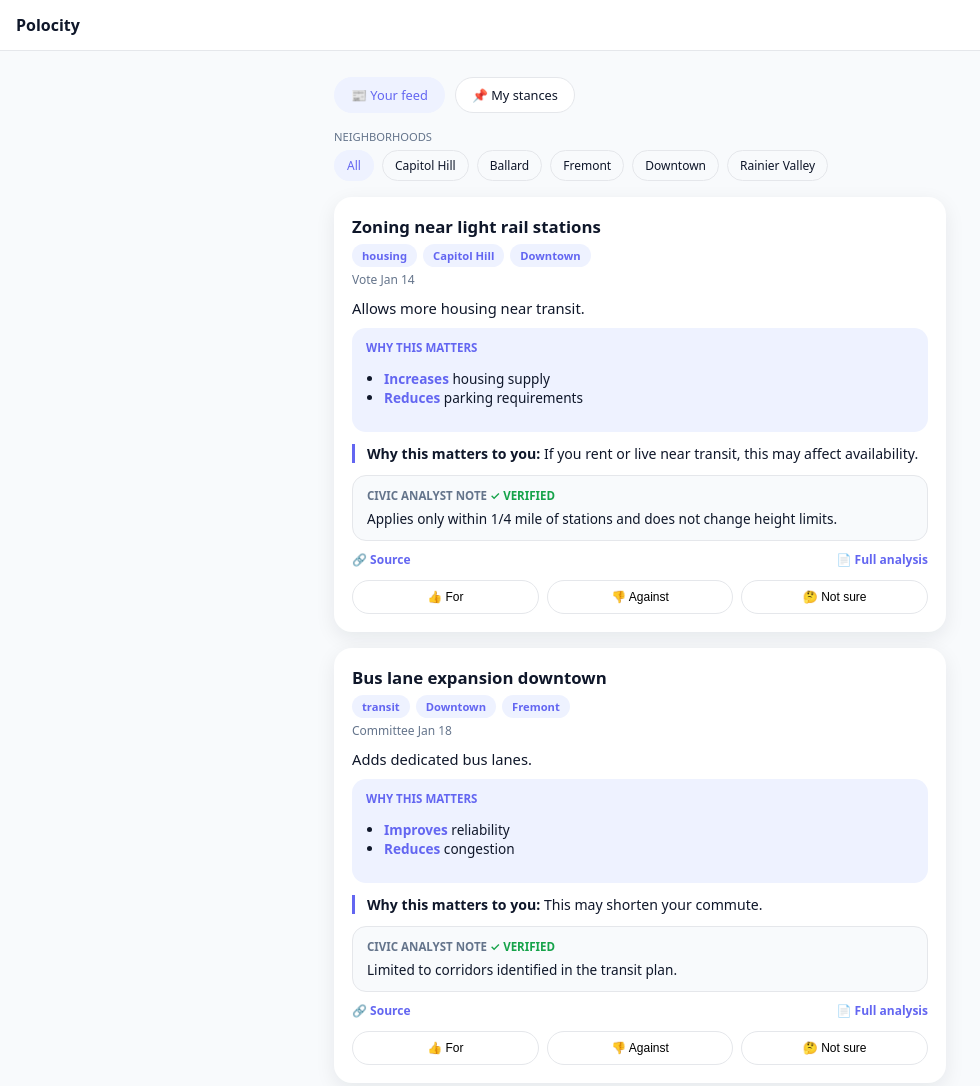
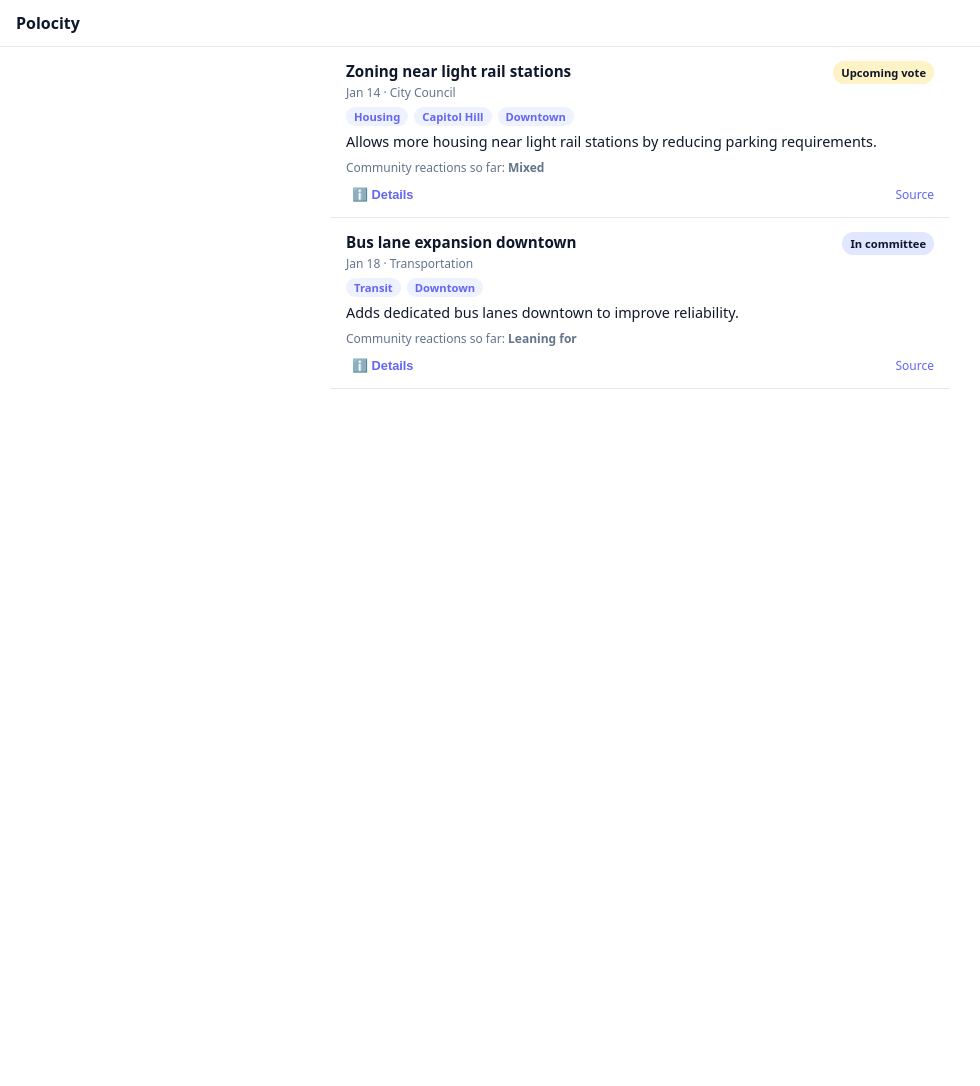
Before and after one commit to joshhaskill25/polocity, a plain HTML site: page index.html in a window 1280 px wide. Shown: the whole page, without its empty margins (0-980 px from the left). After the commit the page ends 800 px from the top, so only its background shows below. Drawn offline with Linux system fonts and the light colour scheme.

Commit message:
Update index.html

```diff
--- a/index.html
+++ b/index.html
@@ -7,22 +7,17 @@
 
 <style>
 :root {
-  --bg-body:#f8fafc;
-  --bg-card:#ffffff;
+  --bg:#ffffff;
+  --text:#0f172a;
+  --muted:#64748b;
+  --border:#e5e7eb;
   --primary:#6366f1;
   --primary-soft:#eef2ff;
-  --text-main:#0f172a;
-  --text-muted:#64748b;
-  --border:#e5e7eb;
-  --radius:18px;
-  --shadow:0 6px 20px rgba(15,23,42,.08);
 
-  --for-bg:#ecfdf3;
-  --for-border:#22c55e;
-  --against-bg:#fef2f2;
-  --against-border:#ef4444;
-  --unsure-bg:#f1f5f9;
-  --unsure-border:#94a3b8;
+  --badge-upcoming:#fef3c7;
+  --badge-passed:#dcfce7;
+  --badge-failed:#fee2e2;
+  --badge-committee:#e0e7ff;
 }
 
 * { box-sizing:border-box; }
@@ -30,203 +25,193 @@
 body {
   margin:0;
   font-family:system-ui,-apple-system,BlinkMacSystemFont,sans-serif;
-  background:var(--bg-body);
-  color:var(--text-main);
+  background:var(--bg);
+  color:var(--text);
 }
 
 /* HEADER */
 header {
   position:sticky;
   top:0;
-  background:var(--bg-card);
+  background:#fff;
   border-bottom:1px solid var(--border);
-  padding:14px 16px;
+  padding:12px 16px;
   font-weight:700;
+  z-index:10;
 }
 
-/* TABS */
-.tabs {
-  display:flex;
-  gap:10px;
-  margin:12px 0 16px;
+/* FEED */
+main {
+  max-width:620px;
+  margin:auto;
 }
 
-.tab {
-  padding:8px 16px;
-  border-radius:999px;
-  border:1px solid var(--border);
-  background:var(--bg-card);
-  font-size:.8rem;
-  cursor:pointer;
+/* FEED ITEM */
+.item {
+  padding:14px 16px;
+  border-bottom:1px solid var(--border);
 }
 
-.tab.active {
-  background:var(--primary-soft);
-  color:var(--primary);
-  border-color:transparent;
+.item:hover {
+  background:#f8fafc;
 }
 
-.view { display:none; }
-.view.active { display:block; }
-
-/* FILTERS */
-.filters {
-  margin:12px 0 16px;
+/* HEADER ROW */
+.item-header {
+  display:flex;
+  justify-content:space-between;
+  align-items:flex-start;
+  gap:10px;
 }
 
-.filter-title {
-  font-size:.7rem;
-  text-transform:uppercase;
-  color:var(--text-muted);
-  margin-bottom:6px;
+.item-title {
+  font-weight:600;
+  font-size:.95rem;
 }
 
-.filter-row {
-  display:flex;
-  gap:8px;
-  flex-wrap:wrap;
+.item-meta {
+  font-size:.75rem;
+  color:var(--muted);
+  white-space:nowrap;
 }
 
-.filter {
-  padding:6px 12px;
+/* BADGES */
+.badge {
+  font-size:.7rem;
+  padding:4px 8px;
   border-radius:999px;
-  border:1px solid var(--border);
-  font-size:.75rem;
-  cursor:pointer;
+  font-weight:600;
 }
 
-.filter.active {
-  background:var(--primary-soft);
-  color:var(--primary);
-  border-color:transparent;
-}
-
-/* LAYOUT */
-main {
-  max-width:640px;
-  margin:auto;
-  padding:14px 14px 80px;
-}
-
-/* CARD */
-.card {
-  background:var(--bg-card);
-  border-radius:var(--radius);
-  box-shadow:var(--shadow);
-  padding:18px;
-  margin-bottom:16px;
-}
-
-.card h3 { margin:0; font-size:1.05rem; }
+.upcoming { background:var(--badge-upcoming); }
+.passed { background:var(--badge-passed); }
+.failed { background:var(--badge-failed); }
+.committee { background:var(--badge-committee); }
 
 /* TAGS */
 .tags {
   display:flex;
   gap:6px;
-  margin:6px 0 4px;
   flex-wrap:wrap;
+  margin:6px 0;
 }
 
 .tag {
   font-size:.7rem;
-  padding:4px 10px;
+  padding:2px 8px;
   border-radius:999px;
   background:var(--primary-soft);
   color:var(--primary);
   font-weight:600;
 }
 
-.meta { font-size:.75rem; color:var(--text-muted); }
-.summary { font-size:.92rem; margin:10px 0; }
+/* SUMMARY */
+.item-summary {
+  font-size:.9rem;
+  margin:6px 0 8px;
+}
 
-/* WHY */
-.why-block {
+/* SENTIMENT */
+.sentiment {
+  font-size:.75rem;
+  color:var(--muted);
+  margin-bottom:6px;
+}
+
+/* DETAILS */
+.details {
+  display:none;
+  margin-top:10px;
+  padding:12px 14px;
   background:var(--primary-soft);
   border-radius:14px;
-  padding:12px 14px;
 }
 
-.why-title {
-  font-size:.72rem;
-  font-weight:600;
+.details-title {
+  font-size:.7rem;
+  font-weight:700;
   text-transform:uppercase;
   color:var(--primary);
+  margin-bottom:6px;
 }
 
-.why-points { padding-left:18px; font-size:.85rem; }
-.emphasis { font-weight:600; color:var(--primary); }
+.details ul {
+  padding-left:18px;
+  margin:0 0 10px;
+  font-size:.85rem;
+}
 
-.you-block {
+.you {
+  font-size:.85rem;
   border-left:3px solid var(--primary);
-  padding-left:12px;
-  margin:12px 0;
-  font-size:.88rem;
+  padding-left:10px;
+  margin-bottom:10px;
 }
 
 /* ANALYST */
-.analyst-note {
-  margin-top:12px;
-  padding:12px 14px;
-  border-radius:14px;
-  background:#f8fafc;
-  border:1px solid var(--border);
-  font-size:.85rem;
+.analyst {
+  font-size:.8rem;
+  color:var(--muted);
+  border-top:1px solid var(--border);
+  padding-top:8px;
 }
 
-.analyst-header {
-  font-size:.72rem;
-  font-weight:600;
-  text-transform:uppercase;
-  color:var(--text-muted);
-  margin-bottom:6px;
-}
-
-.verified { color:#16a34a; font-weight:600; }
-
-/* LINKS */
-.card-links {
+/* ACTIONS */
+.actions {
   display:flex;
   justify-content:space-between;
-  font-size:.75rem;
+  align-items:center;
   margin-top:10px;
 }
 
-.card-links a {
+.actions-left {
+  display:flex;
+  gap:10px;
+}
+
+button {
+  background:none;
+  border:none;
+  cursor:pointer;
+  font-size:.8rem;
+  color:var(--muted);
+}
+
+button.primary {
   color:var(--primary);
-  text-decoration:none;
   font-weight:600;
 }
 
-/* STANCE */
+/* STANCE BUTTONS */
 .stance {
   display:flex;
-  gap:8px;
-  margin-top:12px;
+  gap:10px;
+  margin-top:8px;
 }
 
 .stance button {
-  flex:1;
-  padding:9px;
+  padding:6px 12px;
   border-radius:999px;
   border:1px solid var(--border);
-  background:var(--bg-card);
-  font-size:.75rem;
-  cursor:pointer;
+  background:#fff;
 }
 
-.for.active { background:var(--for-bg); border-color:var(--for-border); }
-.against.active { background:var(--against-bg); border-color:var(--against-border); }
-.unsure.active { background:var(--unsure-bg); border-color:var(--unsure-border); }
-
-/* STANCE SUMMARY */
-.topic-bubble {
-  padding:6px 12px;
-  border-radius:999px;
+.stance button.active {
   background:var(--primary-soft);
   color:var(--primary);
+  font-weight:600;
+}
+
+/* SOURCE */
+.source {
   font-size:.75rem;
-  display:inline-block;
-  margin:4px 6px 10px 0;
+  color:var(--primary);
+  text-decoration:none;
+}
+
+/* MOBILE */
+@media (max-width:480px){
+  .item-summary { font-size:.95rem; }
 }
 </style>
 </head>
@@ -236,137 +221,132 @@ main {
 
 <main>
 
-<div class="tabs">
-  <div class="tab active" onclick="switchView('feed',this)">📰 Your feed</div>
-  <div class="tab" onclick="switchView('stances',this)">📌 My stances</div>
+<!-- ITEM -->
+<div class="item">
+  <div class="item-header">
+    <div class="item-title">Zoning near light rail stations</div>
+    <div class="badge upcoming">Upcoming vote</div>
+  </div>
+
+  <div class="item-meta">Jan 14 · City Council</div>
+
+  <div class="tags">
+    <span class="tag">Housing</span>
+    <span class="tag">Capitol Hill</span>
+    <span class="tag">Downtown</span>
+  </div>
+
+  <div class="item-summary">
+    Allows more housing near light rail stations by reducing parking requirements.
+  </div>
+
+  <div class="sentiment">
+    Community reactions so far: <strong>Mixed</strong>
+  </div>
+
+  <div class="details">
+    <div class="details-title">Why this matters</div>
+    <ul>
+      <li>Increases housing supply near transit</li>
+      <li>Reduces parking minimums</li>
+    </ul>
+
+    <div class="details-title">Why this matters to you</div>
+    <div class="you">
+      If you rent or live near transit, availability and pricing could change.
+    </div>
+
+    <div class="analyst">
+      Civic analyst note · ✓ Verified
+      <br>
+      Applies only within ¼ mile of stations and does not change height limits.
+    </div>
+
+    <div class="stance">
+      <button onclick="setStance(this)">👍 For</button>
+      <button onclick="setStance(this)">👎 Against</button>
+      <button onclick="setStance(this)">🤔 Not sure</button>
+    </div>
+  </div>
+
+  <div class="actions">
+    <div class="actions-left">
+      <button class="primary" onclick="toggleDetails(this)">ℹ️ Details</button>
+    </div>
+    <a class="source" href="https://seattle.legistar.com/" target="_blank">Source</a>
+  </div>
 </div>
 
-<div class="filters">
-  <div class="filter-title">Neighborhoods</div>
-  <div class="filter-row" id="neighborhoodFilters"></div>
-</div>
+<!-- ITEM -->
+<div class="item">
+  <div class="item-header">
+    <div class="item-title">Bus lane expansion downtown</div>
+    <div class="badge committee">In committee</div>
+  </div>
 
-<div id="feedView" class="view active"></div>
+  <div class="item-meta">Jan 18 · Transportation</div>
 
-<div id="stancesView" class="view">
-  <div id="stanceSummary"></div>
-  <div id="stanceCards"></div>
+  <div class="tags">
+    <span class="tag">Transit</span>
+    <span class="tag">Downtown</span>
+  </div>
+
+  <div class="item-summary">
+    Adds dedicated bus lanes downtown to improve reliability.
+  </div>
+
+  <div class="sentiment">
+    Community reactions so far: <strong>Leaning for</strong>
+  </div>
+
+  <div class="details">
+    <div class="details-title">Why this matters</div>
+    <ul>
+      <li>Improves bus reliability</li>
+      <li>Reduces congestion</li>
+    </ul>
+
+    <div class="details-title">Why this matters to you</div>
+    <div class="you">
+      Your commute time may decrease during peak hours.
+    </div>
+
+    <div class="analyst">
+      Civic analyst note · ✓ Verified
+      <br>
+      Limited to corridors identified in the transit plan.
+    </div>
+
+    <div class="stance">
+      <button onclick="setStance(this)">👍 For</button>
+      <button onclick="setStance(this)">👎 Against</button>
+      <button onclick="setStance(this)">🤔 Not sure</button>
+    </div>
+  </div>
+
+  <div class="actions">
+    <div class="actions-left">
+      <button class="primary" onclick="toggleDetails(this)">ℹ️ Details</button>
+    </div>
+    <a class="source" href="https://seattle.legistar.com/" target="_blank">Source</a>
+  </div>
 </div>
 
 </main>
 
 <script>
-const neighborhoods = ['All','Capitol Hill','Ballard','Fremont','Downtown','Rainier Valley'];
-let activeNeighborhood = 'All';
-
-const items = [
-  {
-    id:1, topic:'housing',
-    neighborhoods:['Capitol Hill','Downtown'],
-    title:'Zoning near light rail stations',
-    when:'Vote Jan 14',
-    summary:'Allows more housing near transit.',
-    why:['<span class="emphasis">Increases</span> housing supply','<span class="emphasis">Reduces</span> parking requirements'],
-    you:'If you rent or live near transit, this may affect availability.',
-    analyst:'Applies only within 1/4 mile of stations and does not change height limits.'
-  },
-  {
-    id:2, topic:'transit',
-    neighborhoods:['Downtown','Fremont'],
-    title:'Bus lane expansion downtown',
-    when:'Committee Jan 18',
-    summary:'Adds dedicated bus lanes.',
-    why:['<span class="emphasis">Improves</span> reliability','<span class="emphasis">Reduces</span> congestion'],
-    you:'This may shorten your commute.',
-    analyst:'Limited to corridors identified in the transit plan.'
-  }
-];
-
-let stances = JSON.parse(localStorage.getItem('polocity_stances') || '{}');
-
-function switchView(view, el){
-  document.getElementById('feedView').classList.toggle('active', view==='feed');
-  document.getElementById('stancesView').classList.toggle('active', view==='stances');
-  document.querySelectorAll('.tab').forEach(t=>t.classList.remove('active'));
-  el.classList.add('active');
+function toggleDetails(btn){
+  const item = btn.closest('.item');
+  const details = item.querySelector('.details');
+  details.style.display = details.style.display === 'block' ? 'none' : 'block';
 }
 
-function setStance(id, stance){
-  stances[id] = stance;
-  localStorage.setItem('polocity_stances', JSON.stringify(stances));
-  render();
+function setStance(btn){
+  const group = btn.parentElement.querySelectorAll('button');
+  group.forEach(b=>b.classList.remove('active'));
+  btn.classList.add('active');
 }
+</script>
 
-function card(i){
-  return `
-  <div class="card">
-    <h3>${i.title}</h3>
-    <div class="tags">
-      <span class="tag">${i.topic}</span>
-      ${i.neighborhoods.map(n=>`<span class="tag">${n}</span>`).join('')}
-    </div>
-    <div class="meta">${i.when}</div>
-    <p class="summary">${i.summary}</p>
-
-    <div class="why-block">
-      <div class="why-title">Why this matters</div>
-      <ul class="why-points">${i.why.map(p=>`<li>${p}</li>`).join('')}</ul>
-    </div>
-
-    <div class="you-block"><strong>Why this matters to you:</strong> ${i.you}</div>
-
-    <div class="analyst-note">
-      <div class="analyst-header">Civic analyst note <span class="verified">✓ Verified</span></div>
-      ${i.analyst}
-    </div>
-
-    <div class="card-links">
-      <a href="https://seattle.legistar.com/" target="_blank">🔗 Source</a>
-      <a href="#">📄 Full analysis</a>
-    </div>
-
-    <div class="stance">
-      <button class="for ${stances[i.id]==='for'?'active':''}" onclick="setStance(${i.id},'for')">👍 For</button>
-      <button class="against ${stances[i.id]==='against'?'active':''}" onclick="setStance(${i.id},'against')">👎 Against</button>
-      <button class="unsure ${stances[i.id]==='unsure'?'active':''}" onclick="setStance(${i.id},'unsure')">🤔 Not sure</button>
-    </div>
-  </div>`;
-}
-
-function render(){
-  const feed=document.getElementById('feedView');
-  const stanceCards=document.getElementById('stanceCards');
-  const summary=document.getElementById('stanceSummary');
-  const filters=document.getElementById('neighborhoodFilters');
-
-  feed.innerHTML=stanceCards.innerHTML=summary.innerHTML=filters.innerHTML='';
-
-  neighborhoods.forEach(n=>{
-    const b=document.createElement('div');
-    b.className='filter'+(n===activeNeighborhood?' active':'');
-    b.innerText=n;
-    b.onclick=()=>{activeNeighborhood=n;render();};
-    filters.appendChild(b);
-  });
-
-  const counts={};
-  Object.entries(stances).forEach(([id,stance])=>{
-    const item=items.find(i=>i.id==id);
-    if(!item) return;
-    counts[`${item.topic} · ${stance}`]=(counts[`${item.topic} · ${stance}`]||0)+1;
-    stanceCards.innerHTML+=card(item);
-  });
-
-  Object.entries(counts).forEach(([k,v])=>{
-    summary.innerHTML+=`<span class="topic-bubble">${k} · ${v}</span>`;
-  });
-
-  items
-    .filter(i=>activeNeighborhood==='All'||i.neighborhoods.includes(activeNeighborhood))
-    .forEach(i=>feed.innerHTML+=card(i));
-}
-
-render();
-</script>
 </body>
 </html>
```
